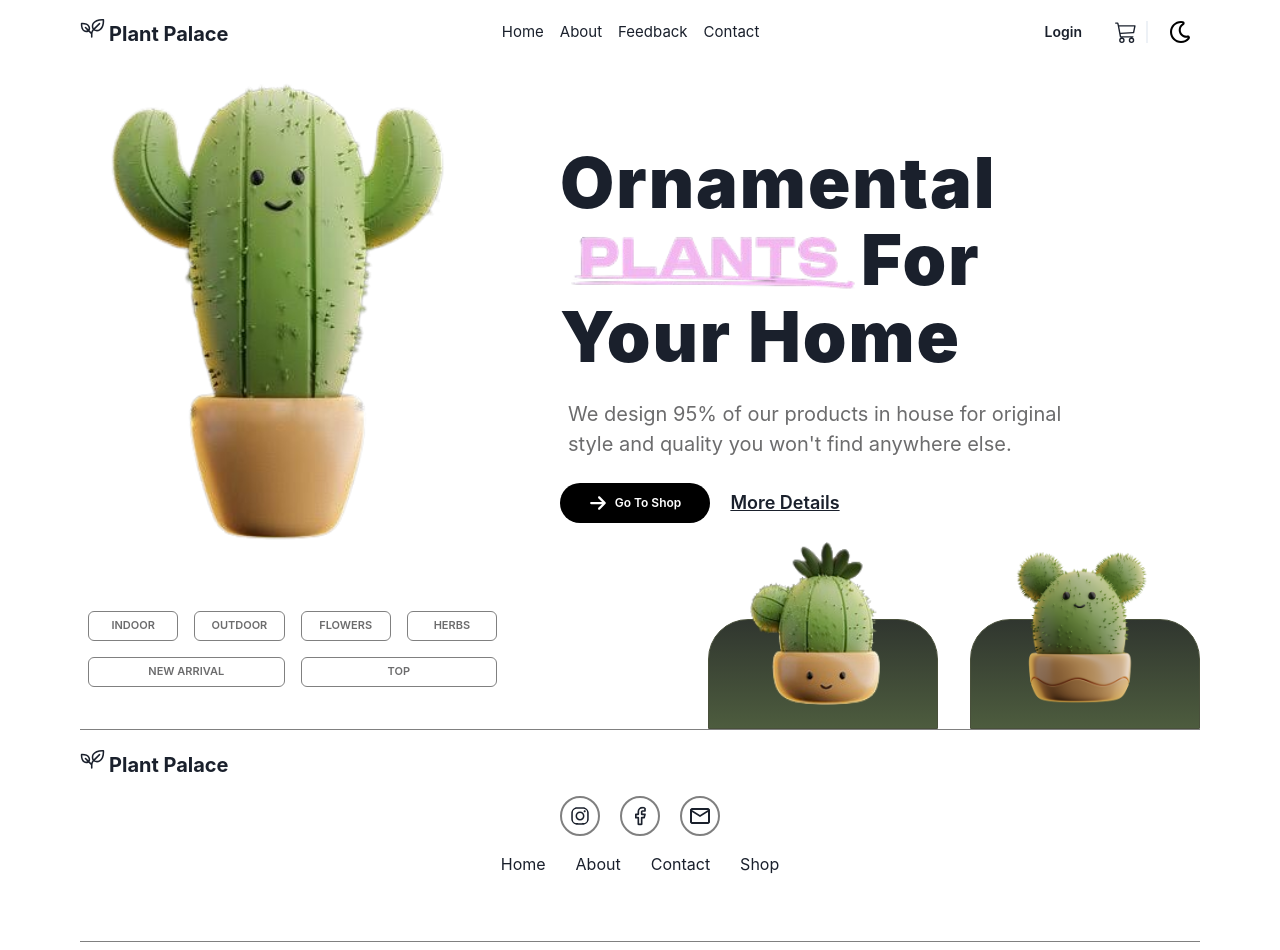
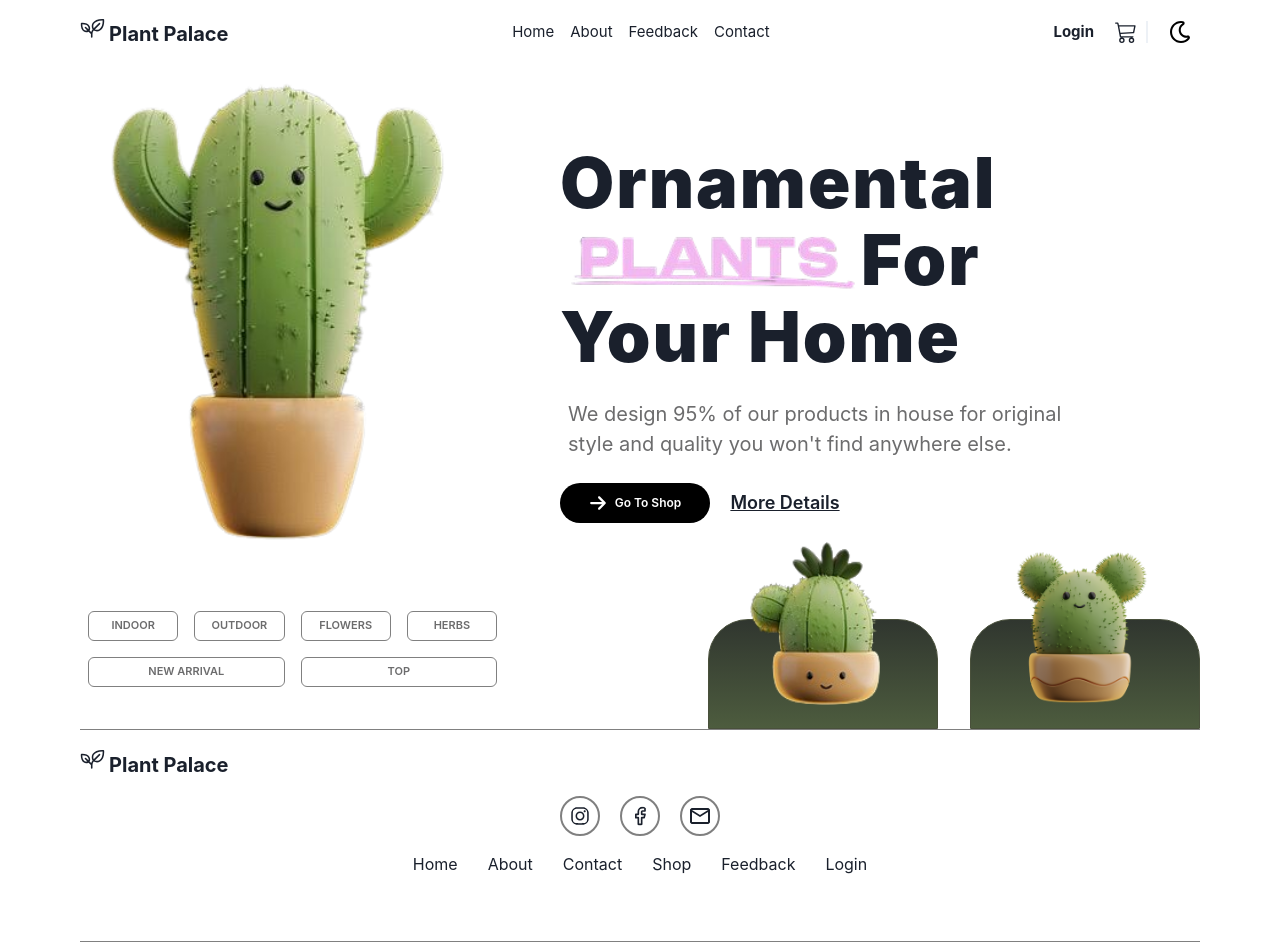
Before and after one commit to Fizahere/PlantPalace, a React (Vite) app: page / in a window 1280 px wide. Shown: the top 950 px of the page. Built offline with nearby package versions, Linux system fonts and the light colour scheme.

Commit message:
[navbarlinks]

```diff
--- a/src/components/Footer.jsx
+++ b/src/components/Footer.jsx
@@ -1,16 +1,24 @@
 import React from "react";
 import { Box, Flex, Text, Icon, Link } from "@chakra-ui/react";
 import { Colors } from "../assets/constants/colors";
-import { Link as DomLink, } from "react-router-dom";
+import { Link as DomLink } from "react-router-dom";
 import { App_Icons } from "../assets/constants/icons";
 
 function Footer() {
   return (
     <>
       <Box h={"250"} borderTop={"1px solid grey"} position="relative">
-        <DomLink to={'/'}>
-        <Flex  mt={4}>
-          <Icon as={App_Icons.LOGO} fontSize={{base:20,md:25}} /> <Text mt={1} ml={1} fontSize={{base:15,md:20}} fontWeight="bold">Plant Palace</Text>
+        <DomLink to={"/"}>
+          <Flex mt={4}>
+            <Icon as={App_Icons.LOGO} fontSize={{ base: 20, md: 25 }} />{" "}
+            <Text
+              mt={1}
+              ml={1}
+              fontSize={{ base: 15, md: 20 }}
+              fontWeight="bold"
+            >
+              Plant Palace
+            </Text>
           </Flex>
         </DomLink>
         <Flex justifyContent={"center"} gap={"20px"} mt={4}>
@@ -46,14 +54,20 @@ function Footer() {
           <DomLink to={"/"}>
             <Text>Home</Text>
           </DomLink>
-          <DomLink to={"/about-us"}>
+          <DomLink to={"/plant-palace/about-us"}>
             <Text>About</Text>
           </DomLink>
-          <DomLink to={"/contact-us"}>
+          <DomLink to={"/plant-palace/contact-us"}>
             <Text>Contact</Text>
           </DomLink>
-          <DomLink to={"/explore-plants"}>
+          <DomLink to={"/plant-palace/explore-plants"}>
             <Text>Shop</Text>
+          </DomLink>
+          <DomLink to={"/plant-palace/feedback"}>
+            <Text>Feedback</Text>
+          </DomLink>
+          <DomLink to={"/plant-palace/login"}>
+            <Text>Login</Text>
           </DomLink>
         </Flex>
         <Box position="absolute" bottom="0" width="100%">
--- a/src/components/Navbar.jsx
+++ b/src/components/Navbar.jsx
@@ -14,7 +14,7 @@ import {
 } from "@chakra-ui/react";
 import { App_Icons } from "../assets/constants/icons";
 import { Colors } from "../assets/constants/colors";
-import { Link,  } from "react-router-dom";
+import { Link } from "react-router-dom";
 import Cart from "../pages/Cart";
 
 function Navbar() {
@@ -39,9 +39,17 @@ function Navbar() {
             display={{ md: "none" }}
             onClick={isOpen ? onClose : onOpen}
           />
-          <Link to={'/'} >
-          <Flex>
-            <Icon as={App_Icons.LOGO} fontSize={{base:20,md:25}} /> <Text mt={1} ml={1} fontSize={{base:15,md:20}} fontWeight="bold">Plant Palace</Text>
+          <Link to={"/"}>
+            <Flex>
+              <Icon as={App_Icons.LOGO} fontSize={{ base: 20, md: 25 }} />{" "}
+              <Text
+                mt={1}
+                ml={1}
+                fontSize={{ base: 15, md: 20 }}
+                fontWeight="bold"
+              >
+                Plant Palace
+              </Text>
             </Flex>
           </Link>
           <HStack spacing={8} alignItems="center">
@@ -91,15 +99,16 @@ function Navbar() {
             </HStack>
           </HStack>
           <Flex alignItems="center">
-            <Button
-              onClick={() => navigate("/plant-palace/login")}
+            <Link
+              to={"/plant-palace/login"}
               colorScheme="teal"
               variant=""
               size="sm"
-              mr={3}
             >
-              Login
-            </Button>
+              <Text mr={3} fontSize={"15px"} fontWeight={"bold"}>
+                Login
+              </Text>
+            </Link>
             <IconButton
               icon={<Icon as={App_Icons.CART} fontSize={22} />}
               onClick={cartDrawer.onOpen}
--- a/src/pages/Login.jsx
+++ b/src/pages/Login.jsx
@@ -31,8 +31,8 @@ function Login() {
             base: "100%",
             md: "40%",
           }}
-          h={600}
-          bg={Colors.lightGrey}
+          // h={600}
+          bg={Colors.DARKTHEME}
           display={"flex"}
           justifyContent={"center"}
           alignItems={"center"}
@@ -57,7 +57,7 @@ function Login() {
                 <Button
                   bg={Colors.THEMEBUTTON}
                   color={Colors.WHITE}
-                  _hover={{bg:Colors.THEMEBUTTON}}
+                  _hover={{ bg: Colors.THEMEBUTTON }}
                   w={270}
                   p={3}
                   borderRadius={8}
@@ -91,8 +91,7 @@ function Login() {
             base: "0%",
             md: "60%",
           }}
-        //   h={600}
-          bg={Colors.THEMEBUTTON}
+          bgGradient="linear(to-b, #30362f, #4d5c3e)"
           display={{
             base: "none",
             md: "inline-flex",
@@ -101,6 +100,9 @@ function Login() {
           alignItems={"center"}
         >
           <Icon as={App_Icons.LOGO} color={Colors.WHITE} fontSize={100} />
+          <Text mt={6} ml={1} fontSize={{ base: 25, md: 30 }} fontWeight="bold">
+            Plant Palace
+          </Text>
         </Box>
       </HStack>
     </>
```
Also changed, not shown: src/services/Api.service.js (deleted, +0 -14 lines), src/services/getPlants.service.js (deleted, +0 -19 lines).
